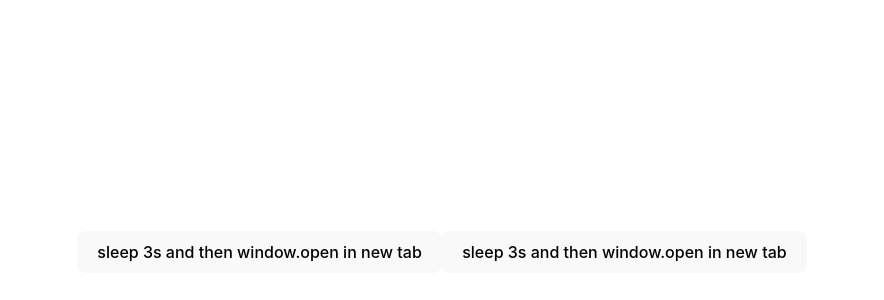
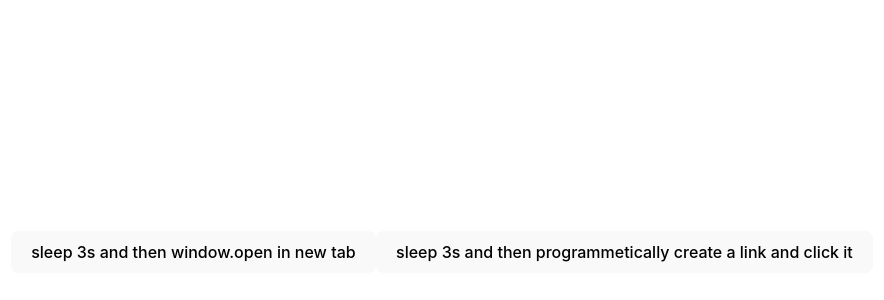
Before and after one commit to mwskwong/geo-permission-browser-behavior, a React (Vite) app: page / in a window 1280 px wide. Shown: the part 148-448 px from the top of the page, without its empty margins (198-1082 px from the left). Built offline with nearby package versions, Linux system fonts and the light colour scheme.

Commit message:
Update App.tsx

```diff
--- a/src/App.tsx
+++ b/src/App.tsx
@@ -23,7 +23,7 @@ export default function App() {
           link.click();
         }}
       >
-        sleep 3s and then window.open in new tab
+        sleep 3s and then programmetically create a link and click it
       </button>
     </div>
   );
```
